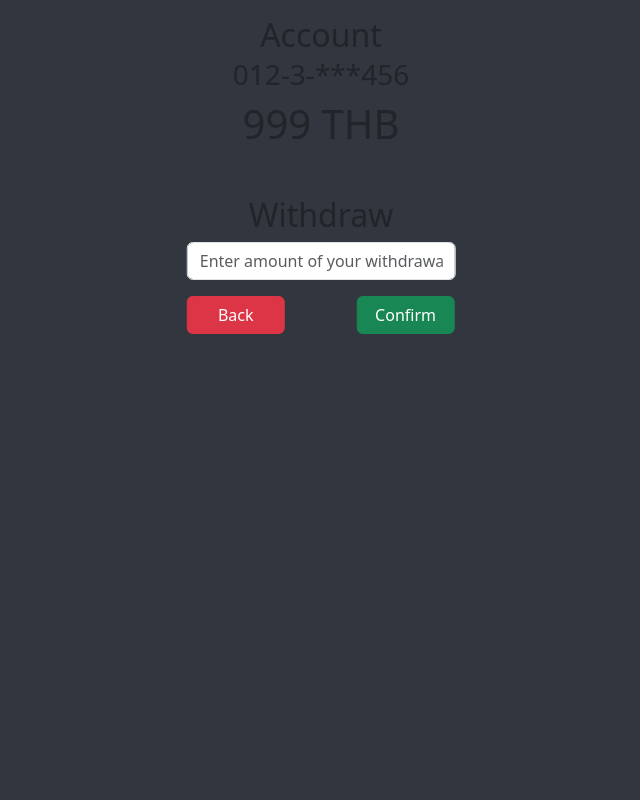
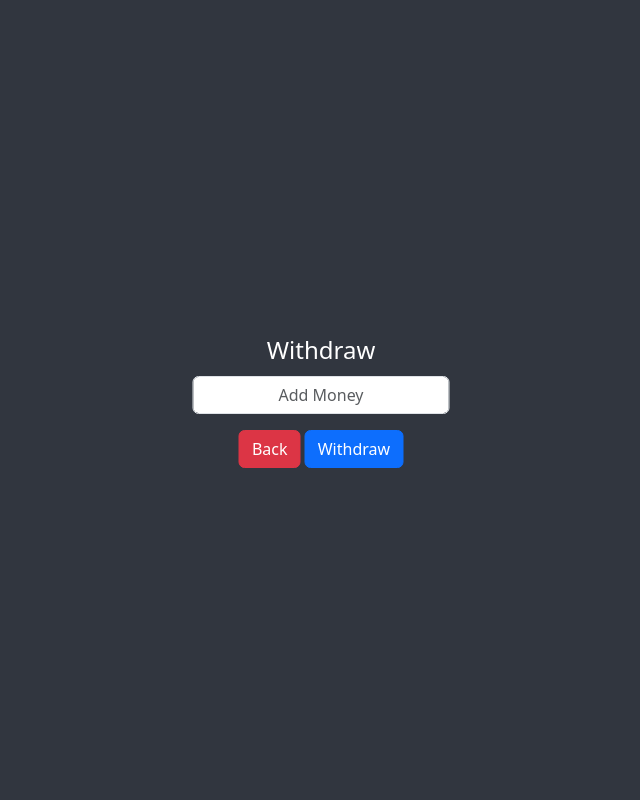
Before and after one commit to ClairCrest/DBProject, a PHP site: page /withdraw/ in a window 1280 px wide. Shown: the whole page, without its empty margins (319-959 px from the left). Run offline with PHP 8.4, Linux system fonts and the light colour scheme; the visitor is signed in with stand-in values (Sample User, id 1).

Commit message:
Update index.php

```diff
--- a/withdraw/index.php
+++ b/withdraw/index.php
@@ -1,43 +1,50 @@
+<?php
+    session_start();
+    require_once '../config/db.php';
+    if(!isset($_SESSION['user_login']))
+    {
+        $_SESSION['error'] = 'กรุณาเข้าสู่ระบบ';
+        header("location: ../index.php");
+    }
+?>
 <!DOCTYPE html>
 <html lang="en">
 <head>
     <meta charset="utf-8">
     <meta name="viewport" content="width=device-width, initial-scale=1">
-    <title>Bootstrap demo</title>
+    <title>Withdraw</title>
     <link href="https://cdn.jsdelivr.net/npm/bootstrap@5.3.3/dist/css/bootstrap.min.css" rel="stylesheet" integrity="sha384-QWTKZyjpPEjISv5WaRU9OFeRpok6YctnYmDr5pNlyT2bRjXh0JMhjY6hW+ALEwIH" crossorigin="anonymous">
     <link href="/assets/css/style.css" rel="stylesheet">
 </head>
 <body>
-<div class="container d-flex justify-content-center align-items-center vh-100"> <div class="position-absolute top-0 start-50 translate-middle-x">
-    <div class="text-center">
-        <div class="mt-3">
-                <h2 class="mb-1 mx-3">Account</h2>
-                <h3 class="mt-0">012-3-***456</h3>
-                <h1 class="mx-2 mb-5">999 THB</h1>
-            </div>
-        </div>
-
-        <div class="my-5">
-            <h2 class="text-center">Withdraw</h2>
-            <div class="row">
-                <div class="col-md-auto">
-
-            <div class="form-group ">
-                <input type="text" class="form-control" name="amount" placeholder="Enter amount of your withdrawal">
-            </div>
-
-            <div class="row mt-3">
-                <div class="col-md-5">
-                    <a class="btn btn-danger btn-primary w-100 mx-0" href="/Homepage/" role="button">Back</a>
+    <div class="position-absolute top-50 start-50 text-center translate-middle">
+        <form action="../withdraw/withdraw.php" method="post">
+            <?php if (isset($_SESSION['error'])) { ?>
+                    <div class="alert alert-danger" role="alert">
+                        <?php
+                            echo$_SESSION['error'];
+                            unset($_SESSION['error']);
+                        ?>
+                    </div>
+                <?php } ?>
+                <?php if (isset($_SESSION['success'])) { ?>
+                    <div class="alert alert-success" role="alert">
+                        <?php
+                            echo$_SESSION['success'];
+                            unset($_SESSION['success']);
+                        ?>
+                    </div>
+            <?php } ?>
+            <fieldset usabled class="text-white">
+                <legend>Withdraw</legend>
+                <div class="mb-3">
+                    <input type="text" class="form-control text-center" name="money" placeholder="Add Money">
                 </div>
-                <div class="col-md-5">
-                    <a class="btn btn-success btn-primary w-100 mx-5" href="#" role="button">Confirm</a>
-                </div>
-            </div>
-
-        </div>
+                <a href="../user/" class="btn btn-danger">Back</a>
+                <button type="submit" class="btn btn-primary" name="withdraw">Withdraw</button>
+            </fieldset>
+        </form>
     </div>
-</div>
 <script src="https://cdn.jsdelivr.net/npm/bootstrap@5.3.3/dist/js/bootstrap.bundle.min.js" integrity="sha384-YvpcrYf0tY3lHB60NNkmXc5s9fDVZLESaAA55NDzOxhy9GkcIdslK1eN7N6jIeHz" crossorigin="anonymous"></script>
 </body>
 </html>
```
